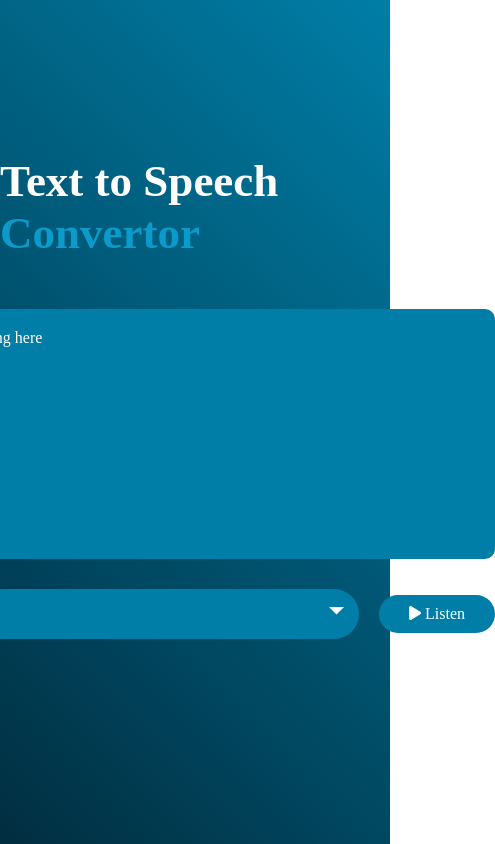
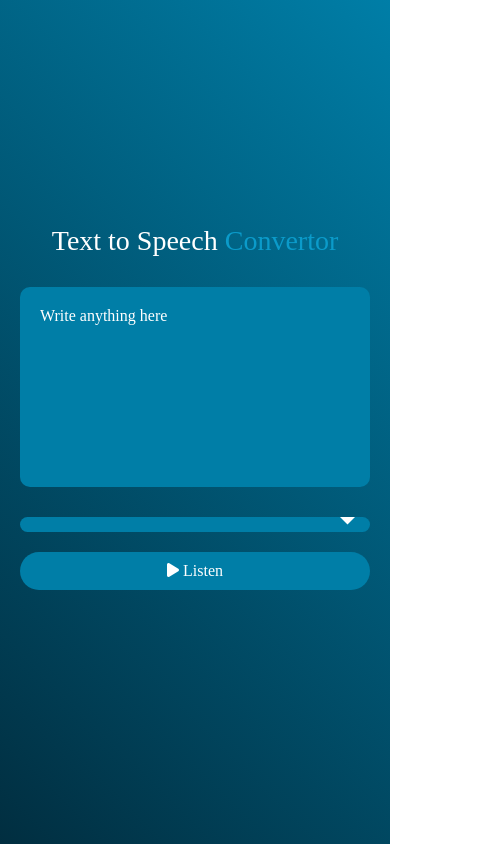
Before and after one commit to MusfirahSheikh8/Text-to-Voice, a plain HTML site: page index.html in a window 390 px wide. Shown: the whole page, 495 px wide, since content can reach past the window. Drawn offline with Linux system fonts and the light colour scheme.

Commit message:
changed responsiveness

```diff
--- a/style.css
+++ b/style.css
@@ -2,8 +2,9 @@
   margin: 0;
   padding: 0;
   box-sizing: border-box;
-  font-family: "Poppins:";
+  font-family: "Poppins";
 }
+
 .container {
   width: 100%;
   min-height: 100vh;
@@ -13,18 +14,24 @@
   justify-content: center;
   flex-direction: column;
   color: white;
+  padding: 20px;
 }
+
 .container h1 {
-  font-size: 45px;
-  font-weight: 500px;
-  margin-top: -50px;
-  margin-bottom: 50px;
+  font-size: clamp(28px, 5vw, 45px);
+  font-weight: 500;
+  margin-top: -30px;
+  margin-bottom: 30px;
+  text-align: center;
 }
+
 .container h1 span {
   color: #0b9bca;
 }
+
 textarea {
-  width: 600px;
+  width: 100%;
+  max-width: 600px;
   height: 250px;
   background: #007ea7;
   color: white;
@@ -36,16 +43,21 @@ textarea {
   resize: none;
   margin-bottom: 30px;
 }
+
 textarea::placeholder {
   color: white;
   font-size: 16px;
 }
+
 .row {
-  width: 600px;
+  width: 100%;
+  max-width: 600px;
   display: flex;
   align-items: center;
   gap: 20px;
+  flex-wrap: wrap;
 }
+
 button {
   background: #007ea7;
   color: white;
@@ -55,7 +67,9 @@ button {
   border: 0;
   outline: 0;
   cursor: pointer;
+  flex-shrink: 0;
 }
+
 select {
   flex: 1;
   height: 50px;
@@ -71,3 +85,20 @@ select {
   appearance: none;
   cursor: pointer;
 }
+
+/* Responsive tweaks */
+@media (max-width: 700px) {
+  textarea {
+    height: 200px;
+  }
+
+  .row {
+    flex-direction: column;
+    align-items: stretch;
+  }
+
+  select,
+  button {
+    width: 100%;
+  }
+}
```
